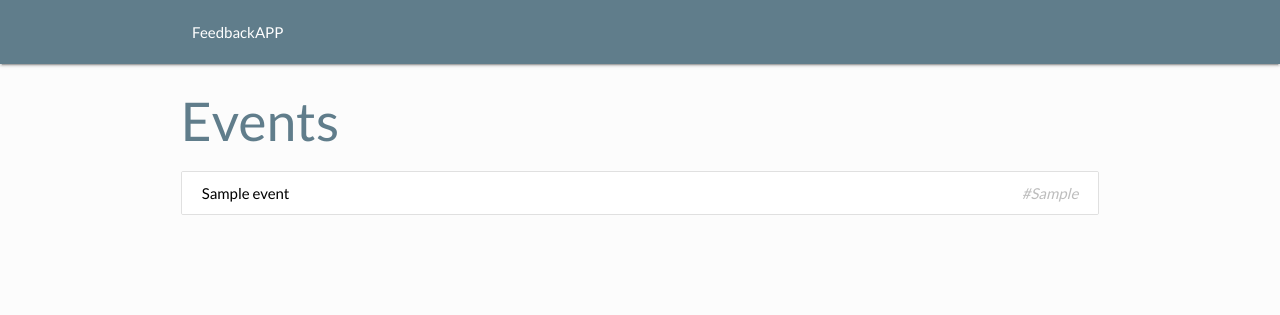
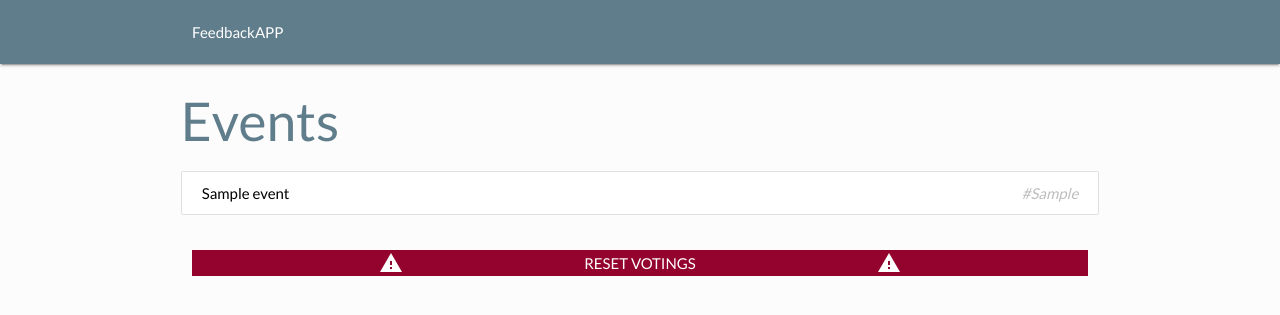
Before and after one commit to jgoerner/feedback, a Django app: page /events/ in a window 1280 px wide. Shown: the top 315 px of the page. Run offline with Django 3.2, Linux system fonts and the light colour scheme; tables that the repository leaves empty hold one stand-in row (values such as "Sample post"); some libraries are stand-ins or nearby versions.

Commit message:
Implemented "Reset Votes" BTN :construction:

```diff
--- a/feedback/listener/templates/listener/events.html
+++ b/feedback/listener/templates/listener/events.html
@@ -1,14 +1,15 @@
+{# TODO: Rewrite REST calls w/ redirect to jQuery calls #}
 <html>
     <head>
 	{# include stylesheets #}
         {% load staticfiles %}
 	<link rel="stylesheet" href="{% static 'listener/materialize/css/materialize.css' %}" />
+	<link rel="stylesheet" href="{% static 'listener/css/stylesheet.css' %}" />
 	<link href="https://fonts.googleapis.com/css?family=Lato" rel="stylesheet">
-	<style>
-		body{
-		font-family: 'Lato';
-		}
-	</style>
+	<link href="https://fonts.googleapis.com/icon?family=Material+Icons" rel="stylesheet">
+	{# include fancy JS #}
+	<script src="https://ajax.googleapis.com/ajax/libs/jquery/3.1.1/jquery.min.js"></script>
+	<script type="text/javascript" src="{% static 'listener/materialize/js/materialize.js' %}" async></script>
     </head>
     <body>
 	<header>
@@ -33,6 +34,18 @@
 			</div>
 		</div>
 		</div>
+		<form action="votings" method="post">
+		{% csrf_token %}
+		<div class="row">
+		<div class="col s12 center">
+		<button type="submit" class="mybtn bad valign-wrapper">
+			<i class="material-icons valign center-block">report_problem</i>
+			RESET VOTINGS
+			<i class="material-icons valign center-block">report_problem</i>
+		</button>
+		</div>
+		</div>
+		</form>
 		</div>
 	</main>
     </body>
--- a/feedback/listener/urls.py
+++ b/feedback/listener/urls.py
@@ -19,6 +19,7 @@ from . import views
 app_name="listener"
 urlpatterns = [
     url(r'^$', views.events, name="events"),
+    url(r'^votings$', views.votings, name="votings"),
     url(r'^(?P<pk>\d+)/$', views.DetailView.as_view(), name="detail"),
     url(r'^(?P<event_id>\d+)/votings$', views.vote, name='vote'),
 ]
--- a/feedback/listener/views.py
+++ b/feedback/listener/views.py
@@ -18,6 +18,7 @@ class DetailView(generic.DetailView):
     template_name = 'listener/detail.html'
 
 def vote(response, event_id):
+    print(response.method)
     # process POST requests only
     if response.method == "POST":
         # Raise error in case event does not exist
@@ -32,3 +33,9 @@ def vote(response, event_id):
     vote.save()
     # Redirect to page that was raising the POST request
     return HttpResponseRedirect(reverse('listener:detail', kwargs={'pk':event_id}))
+
+def votings(response):
+    if response.method == "POST":
+        all_votes = Vote.objects.all()
+        all_votes.delete()
+    return HttpResponseRedirect(reverse("listener:events"))
```
Also changed, not shown: feedback/listener/static/listener/css/stylesheet.css (line endings or trailing spaces).
